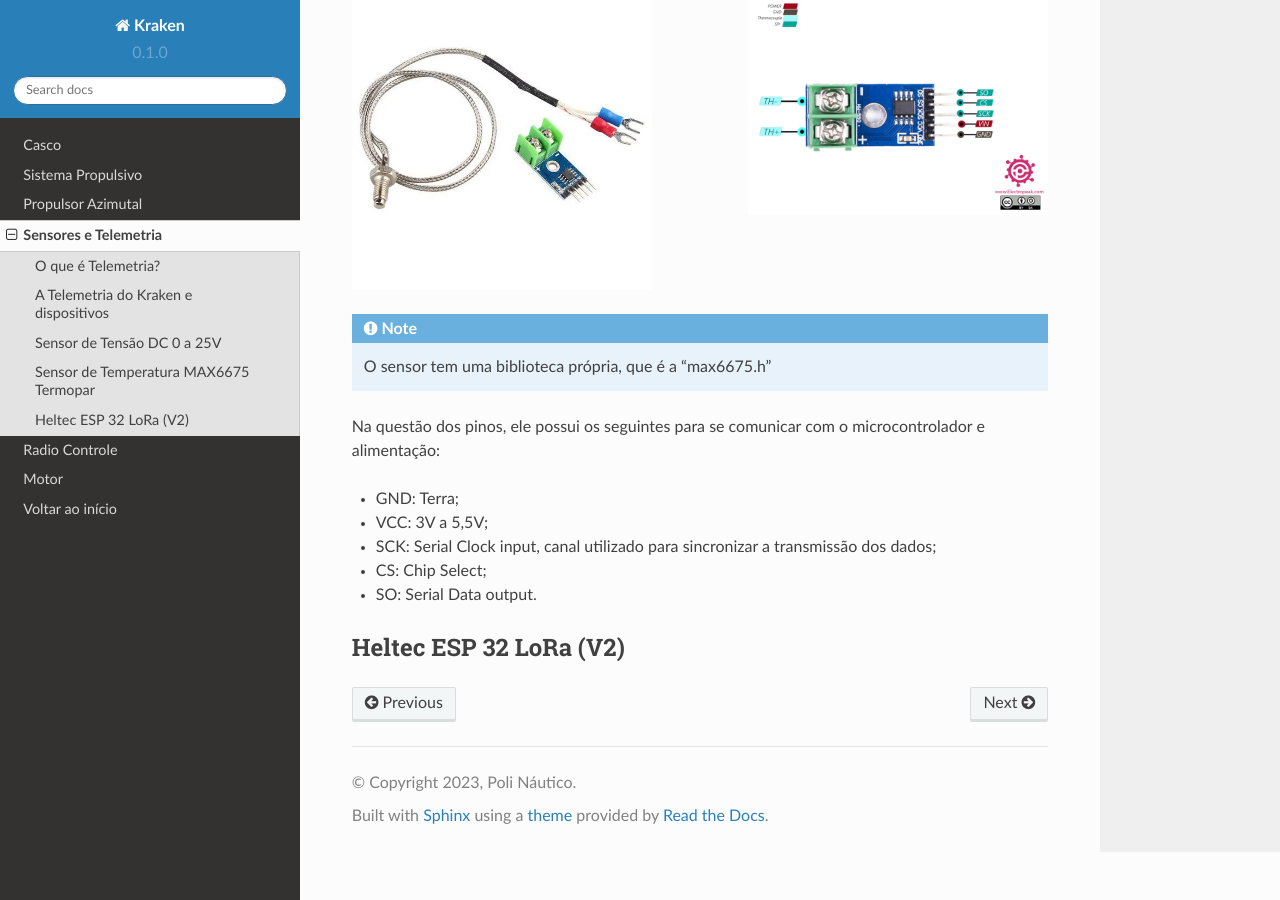
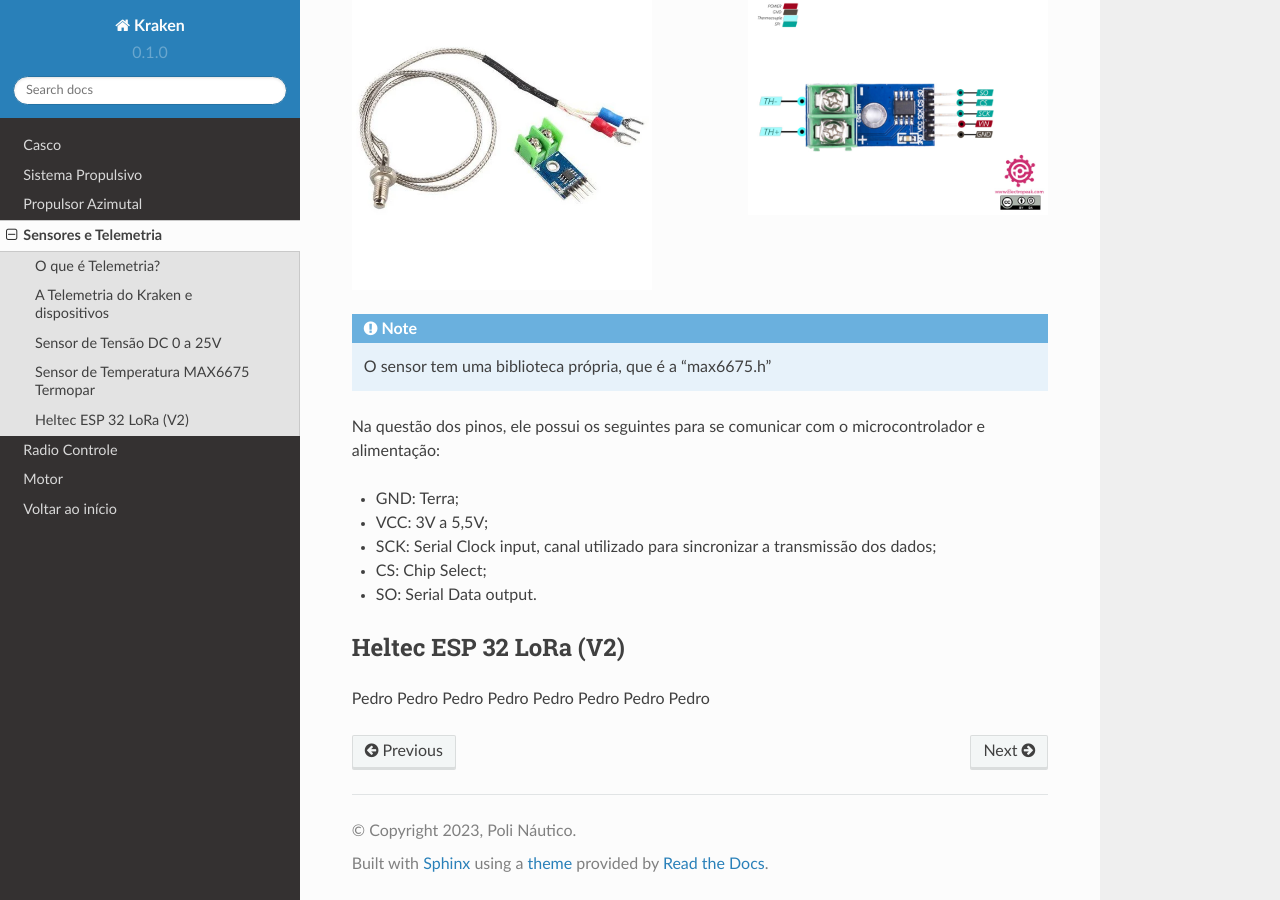
Before and after one commit to polinautico/RTD-Kraken, a Sphinx documentation site: the page built from docs/source/sensores.rst, in a window 1280 px wide and 900 px high, scrolled down 1894 px. Built offline with Sphinx 7.4.7 and the Read the Docs theme 2.0.0, drawn with Linux system fonts in a browser that asks for light colours.

Commit message:
Update sensores.rst

```diff
--- a/docs/source/sensores.rst
+++ b/docs/source/sensores.rst
@@ -60,3 +60,4 @@
 
 Heltec ESP 32 LoRa (V2)
 -----
+Pedro Pedro Pedro Pedro Pedro Pedro Pedro Pedro
```
